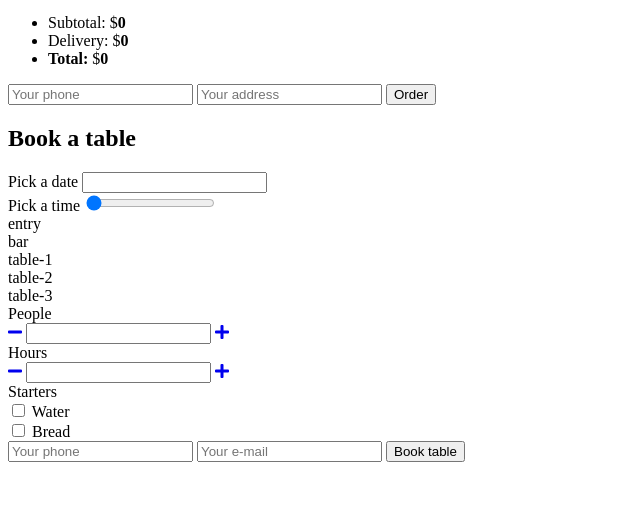
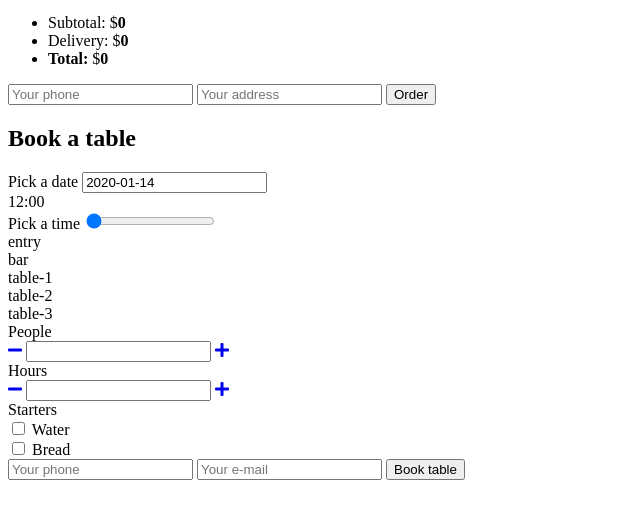
Before and after one commit to micdropped/project-pizzeria, a website with bundled scripts: page src/index.html in a window 1280 px wide. Shown: the part 165-684 px from the top of the page, without its empty margins (0-640 px from the left). Built offline with nearby package versions, Linux system fonts and the light colour scheme; files whose address does not match are found by name.

Commit message:
added date and hour functionality

```diff
--- a/package.json
+++ b/package.json
@@ -29,6 +29,7 @@
     "author": "",
     "license": "ISC",
     "dependencies": {
+        "flatpickr": "^4.6.3",
         "json-server": "^0.14.2"
     },
     "devDependencies": {
--- a/src/index.html
+++ b/src/index.html
@@ -9,6 +9,8 @@
   <link rel="stylesheet"
     href="https://fonts.googleapis.com/css?family=Lato:400,300i,700%7COswald:300,500,700&amp;subset=latin-ext">
   <link rel="stylesheet" href="https://use.fontawesome.com/releases/v5.7.2/css/all.css">
+  <link rel="stylesheet" href="https://cdn.jsdelivr.net/npm/flatpickr/dist/flatpickr.min.css">
+  <link rel="stylesheet" href="vendor/range-slider.min.css">
   <link rel="stylesheet" href="css/style.css">
 </head>
 
@@ -320,6 +322,8 @@
   </script>
 
   <script src="https://cdnjs.cloudflare.com/ajax/libs/handlebars.js/4.1.0/handlebars.min.js"></script>
+  <script src="https://cdn.jsdelivr.net/npm/flatpickr"></script>
+  <script src="vendor/range-slider.min.js"></script>
   <script src="js/app.js" type="module"></script>
 </body>
 
--- a/src/js/components/Booking.js
+++ b/src/js/components/Booking.js
@@ -4,6 +4,8 @@
 import { templates, select } from '../settings.js';
 import { utils } from '../utils.js';
 import AmountWidget from './AmountWidget.js';
+import DatePicker from './DatePicker.js';
+import HourPicker from './HourPicker.js';
 
 class Booking {
     constructor(element) {
@@ -27,6 +29,9 @@ class Booking {
 
         thisBooking.dom.peopleAmount = thisBooking.dom.wrapper.querySelector(select.booking.peopleAmount);
         thisBooking.dom.hoursAmount = thisBooking.dom.wrapper.querySelector(select.booking.hoursAmount);
+        thisBooking.dom.datePicker = thisBooking.dom.wrapper.querySelector(select.widgets.datePicker.wrapper);
+        thisBooking.dom.hourPicker = thisBooking.dom.wrapper.querySelector(select.widgets.hourPicker.wrapper);
+
     }
 
     initWidgets() {
@@ -34,6 +39,8 @@ class Booking {
 
         thisBooking.peopleAmount = new AmountWidget(thisBooking.dom.peopleAmount);
         thisBooking.hoursAmount = new AmountWidget(thisBooking.dom.hoursAmount);
+        thisBooking.datePicker = new DatePicker(thisBooking.dom.datePicker);
+        thisBooking.hourPicker = new HourPicker(thisBooking.dom.hourPicker);
     }
 
 }
--- /dev/null
+++ b/src/js/components/DatePicker.js
@@ -0,0 +1,54 @@
+/* eslint-disable linebreak-style */
+/* eslint-disable indent */
+/* eslint-disable no-undef */
+
+import BaseWidget from './BaseWidget.js';
+import { utils } from '../utils.js';
+import { select, settings } from '../settings.js';
+
+class DatePicker extends BaseWidget {
+    constructor(wrapper) {
+        super(wrapper, utils.dateToStr(new Date));
+
+        const thisWidget = this;
+
+        thisWidget.dom.input = thisWidget.dom.wrapper.querySelector(select.widgets.datePicker.input);
+
+        thisWidget.initPlugin();
+
+    }
+    initPlugin() {
+        const thisWidget = this;
+
+        thisWidget.minDate = new Date();
+        thisWidget.maxDate = utils.addDays(thisWidget.minDate, settings.datePicker.maxDaysInFuture);
+
+        const dataOptions = {
+            defaultDate: thisWidget.minDate,
+            minDate: thisWidget.minDate,
+            maxDate: thisWidget.maxDate,
+            disable: [
+                function (date) {
+                    return (date.getDay() === 1);
+                }
+            ],
+            locale: {
+                'firstDayOfWeek': 1,
+            },
+            onChange: function (selectedData, dateToStr) {
+                thisWidget.value = dateToStr;
+            }
+        };
+        flatpickr(thisWidget.dom.input, dataOptions);
+    }
+    parseValue(value) {
+        return value;
+    }
+    isValid() {
+        return true;
+    }
+    renderValue() {
+    }
+}
+
+export default DatePicker;
--- /dev/null
+++ b/src/js/components/HourPicker.js
@@ -0,0 +1,48 @@
+/* eslint-disable linebreak-style */
+/* eslint-disable indent */
+/* eslint-disable no-undef */
+
+
+import BaseWidget from './BaseWidget.js';
+import { settings, select } from '../settings.js';
+import { utils } from '../utils.js';
+
+class HourPicker extends BaseWidget {
+    constructor(wrapper) {
+        super(wrapper, settings.hours.open);
+
+        const thisWidget = this;
+
+        thisWidget.dom.input = thisWidget.dom.wrapper.querySelector(select.widgets.hourPicker.input);
+        thisWidget.dom.output = thisWidget.dom.wrapper.querySelector(select.widgets.hourPicker.output);
+        thisWidget.value = thisWidget.dom.input.value;
+
+        thisWidget.initPlugin();
+
+    }
+    initPlugin() {
+        const thisWidget = this;
+
+        rangeSlider.create(thisWidget.dom.input);
+
+        thisWidget.dom.input.addEventListener('input', function () {
+            thisWidget.value = thisWidget.dom.input.value;
+        });
+    }
+    parseValue(value) {
+        const thisWidget = this;
+
+        thisWidget.hour = utils.numberToHour(value);
+
+        return thisWidget.hour;
+    }
+    isValid() {
+        return true;
+    }
+    renderValue() {
+        const thisWidget = this;
+
+        thisWidget.dom.output.innerHTML = thisWidget.value;
+    }
+}
+export default HourPicker;
```
Also changed, not shown: src/vendor/range-slider.min.css (added), src/vendor/range-slider.min.js (added), 1 other file.
